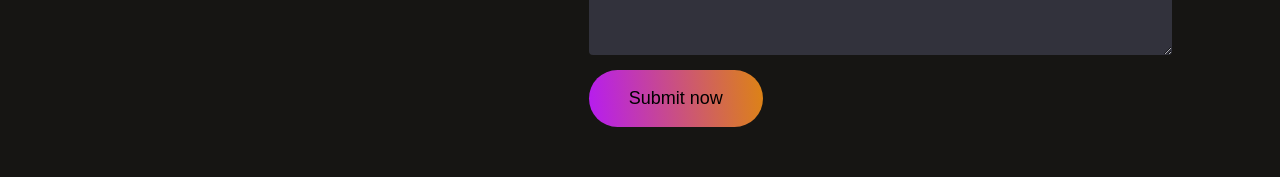
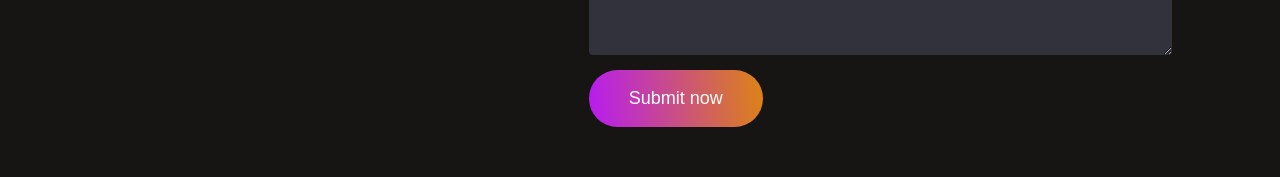
Before and after one commit to rohitjagtap731/Portfolio, a React (Vite) app: page / in a window 1280 px wide. Shown: the part 4024-4201 px from the top of the page. Built offline with nearby package versions, Linux system fonts and the light colour scheme.

Commit message:
small color change on contact

```diff
--- a/src/Components/Contact/Contact.css
+++ b/src/Components/Contact/Contact.css
@@ -94,7 +94,7 @@
 }
 .contact-submit{
     border:none;
-    color: fff;
+    color: #fff;
     border-radius:50px;
     background: linear-gradient(264deg, #DF8908 -5.09%, #B415FF 106.28%);
     font-size: 18px;
```
